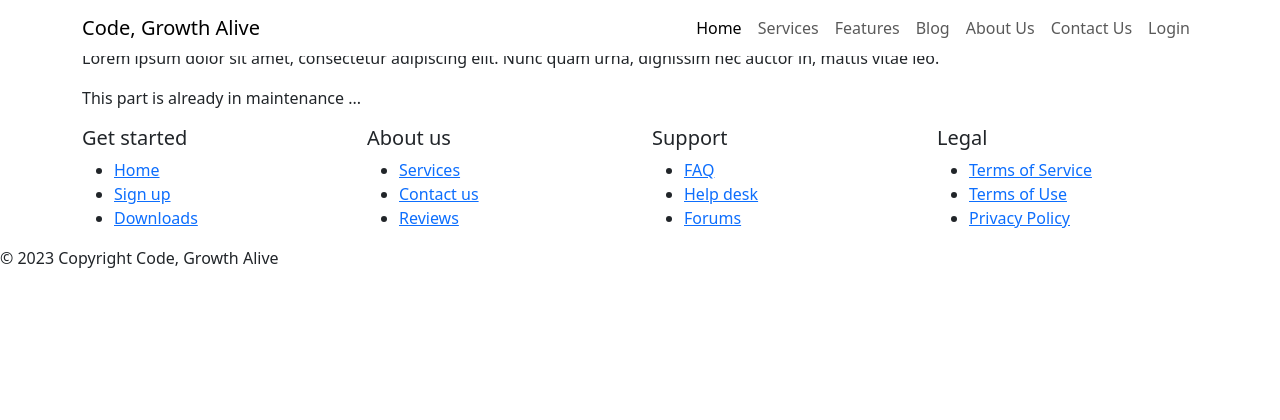
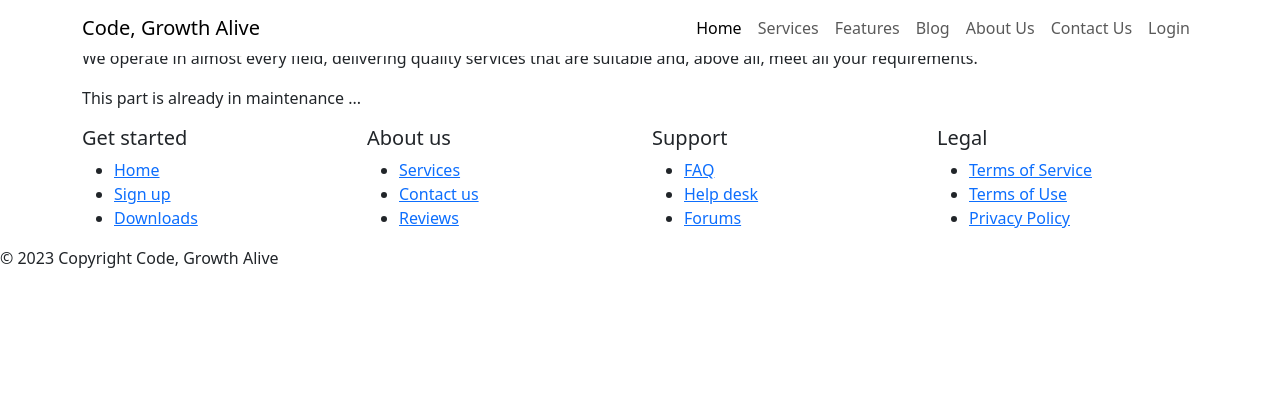
Before and after one commit to DestinBir/Code_Growth_Alive_old_version, a Django app: page /services in a window 1280 px wide. Shown: the top 420 px of the page. Run offline with Django 5.2, Linux system fonts and the light colour scheme; data that the repository does not hold is empty; some libraries are stand-ins or nearby versions.

Commit message:
services

```diff
--- a/general/templates/general/base.html
+++ b/general/templates/general/base.html
@@ -111,11 +111,11 @@
                 <ul class="navbar-nav ms-auto">
                     <li class="nav-item"><a class="nav-link active" href="{% url 'home' %}">Home</a></li>
                     <li class="nav-item"><a class="nav-link" href="{% url 'services' %}">Services</a></li>
-                    <li class="nav-item"><a class="nav-link" href="features.html">Features</a></li>
-                    <li class="nav-item"><a class="nav-link" href="blog-post-list.html">Blog</a></li>
-                    <li class="nav-item"><a class="nav-link" href="about-us.html">About Us</a></li>
-                    <li class="nav-item"><a class="nav-link" href="contact-us.html">Contact Us</a></li>
-                    <li class="nav-item"><a class="nav-link" href="login.html">Login</a></li>
+                    <li class="nav-item"><a class="nav-link" href="">Features</a></li>
+                    <li class="nav-item"><a class="nav-link" href="">Blog</a></li>
+                    <li class="nav-item"><a class="nav-link" href="">About Us</a></li>
+                    <li class="nav-item"><a class="nav-link" href="">Contact Us</a></li>
+                    <li class="nav-item"><a class="nav-link" href="">Login</a></li>
                 </ul>
             </div>
         </div>
@@ -164,10 +164,10 @@
             <p>© 2023 Copyright Code, Growth Alive</p>
         </div>
     </footer><!-- End: Footer Dark -->
-    <script src="assets/bootstrap/js/bootstrap.min.js"></script>
-    <script src="assets/js/baguetteBox.min.js"></script>
-    <script src="assets/js/vanilla-zoom.js"></script>
-    <script src="assets/js/theme.js"></script>
+    <script src="{% static 'bootstrap/js/bootstrap.min.js' %}"></script>
+    <script src="{% static 'js/baguetteBox.min.js' %}"></script>
+    <script src="{% static 'js/vanilla-zoom.js' %}"></script>
+    <script src="{% static 'js/theme.js' %}"></script>
 </body>
 
 </html>
--- a/general/templates/general/home.html
+++ b/general/templates/general/home.html
@@ -33,7 +33,7 @@
         <div class="container">
             <div class="block-heading">
                 <h2 class="text-info">Areas</h2>
-                <p>Lorem ipsum dolor sit amet, consectetur adipiscing elit. Nunc quam urna, dignissim nec auctor in, mattis vitae leo.</p>
+                <p>Today, we operate in various fields ranging from graphic design to agro-transformation. Here are some of our departments:</p>
             </div>
             <div class="row justify-content-center">
                 <div class="col-md-5 feature-box"><i class="icon-star icon"></i>
@@ -59,7 +59,7 @@
         <div class="container">
             <div class="block-heading">
                 <h2 class="text-info">Gallery</h2>
-                <p>Lorem ipsum dolor sit amet, consectetur adipiscing elit. Nunc quam urna, dignissim nec auctor in, mattis vitae leo.</p>
+                <p>See for yourself how seeing you happy brings joy and continues to bring happiness to us. With a team driven by joy, love, sharing, and the pleasure of growing together.</p>
             </div>
             <div class="carousel slide" data-bs-ride="carousel" id="carousel-1">
                 <div class="carousel-inner">
--- a/general/templates/general/services.html
+++ b/general/templates/general/services.html
@@ -10,7 +10,7 @@
         <div class="container">
             <div class="block-heading">
                 <h2 class="text-info">Our Services</h2>
-                <p>Lorem ipsum dolor sit amet, consectetur adipiscing elit. Nunc quam urna, dignissim nec auctor in, mattis vitae leo.</p>
+                <p>We operate in almost every field, delivering quality services that are suitable and, above all, meet all your requirements.</p>
             </div>
             <div class="row">
                 {% for service in services %}
--- a/static/css/Montserrat.css
+++ b/static/css/Montserrat.css
@@ -1,6 +1,6 @@
 @font-face {
 	font-family: 'Montserrat';
-	src: url(../../assets/fonts/JTUQjIg1_i6t8kCHKm459WxRxC7mw9c.woff2?h=600a0e384a92f6539abd34d3cd55d574) format('woff2');
+	src: url(../../static/fonts/JTUQjIg1_i6t8kCHKm459WxRxC7mw9c.woff2?h=600a0e384a92f6539abd34d3cd55d574) format('woff2');
 	font-weight: 400;
 	font-style: italic;
 	font-display: swap;
@@ -9,7 +9,7 @@
 
 @font-face {
 	font-family: 'Montserrat';
-	src: url(../../assets/fonts/JTUQjIg1_i6t8kCHKm459WxRzS7mw9c.woff2?h=600a0e384a92f6539abd34d3cd55d574) format('woff2');
+	src: url(../../static/fonts/JTUQjIg1_i6t8kCHKm459WxRzS7mw9c.woff2?h=600a0e384a92f6539abd34d3cd55d574) format('woff2');
 	font-weight: 400;
 	font-style: italic;
 	font-display: swap;
@@ -18,7 +18,7 @@
 
 @font-face {
 	font-family: 'Montserrat';
-	src: url(../../assets/fonts/JTUQjIg1_i6t8kCHKm459WxRxi7mw9c.woff2?h=600a0e384a92f6539abd34d3cd55d574) format('woff2');
+	src: url(../../static/fonts/JTUQjIg1_i6t8kCHKm459WxRxi7mw9c.woff2?h=600a0e384a92f6539abd34d3cd55d574) format('woff2');
 	font-weight: 400;
 	font-style: italic;
 	font-display: swap;
@@ -27,7 +27,7 @@
 
 @font-face {
 	font-family: 'Montserrat';
-	src: url(../../assets/fonts/JTUQjIg1_i6t8kCHKm459WxRxy7mw9c.woff2?h=600a0e384a92f6539abd34d3cd55d574) format('woff2');
+	src: url(../../static/fonts/JTUQjIg1_i6t8kCHKm459WxRxy7mw9c.woff2?h=600a0e384a92f6539abd34d3cd55d574) format('woff2');
 	font-weight: 400;
 	font-style: italic;
 	font-display: swap;
@@ -36,7 +36,7 @@
 
 @font-face {
 	font-family: 'Montserrat';
-	src: url(../../assets/fonts/JTUQjIg1_i6t8kCHKm459WxRyS7m.woff2?h=600a0e384a92f6539abd34d3cd55d574) format('woff2');
+	src: url(../../static/fonts/JTUQjIg1_i6t8kCHKm459WxRyS7m.woff2?h=600a0e384a92f6539abd34d3cd55d574) format('woff2');
 	font-weight: 400;
 	font-style: italic;
 	font-display: swap;
@@ -45,7 +45,7 @@
 
 @font-face {
 	font-family: 'Montserrat';
-	src: url(../../assets/fonts/JTUQjIg1_i6t8kCHKm459WxRxC7mw9c.woff2?h=600a0e384a92f6539abd34d3cd55d574) format('woff2');
+	src: url(../../static/fonts/JTUQjIg1_i6t8kCHKm459WxRxC7mw9c.woff2?h=600a0e384a92f6539abd34d3cd55d574) format('woff2');
 	font-weight: 600;
 	font-style: italic;
 	font-display: swap;
@@ -54,7 +54,7 @@
 
 @font-face {
 	font-family: 'Montserrat';
-	src: url(../../assets/fonts/JTUQjIg1_i6t8kCHKm459WxRzS7mw9c.woff2?h=600a0e384a92f6539abd34d3cd55d574) format('woff2');
+	src: url(../../static/fonts/JTUQjIg1_i6t8kCHKm459WxRzS7mw9c.woff2?h=600a0e384a92f6539abd34d3cd55d574) format('woff2');
 	font-weight: 600;
 	font-style: italic;
 	font-display: swap;
@@ -63,7 +63,7 @@
 
 @font-face {
 	font-family: 'Montserrat';
-	src: url(../../assets/fonts/JTUQjIg1_i6t8kCHKm459WxRxi7mw9c.woff2?h=600a0e384a92f6539abd34d3cd55d574) format('woff2');
+	src: url(../../static/fonts/JTUQjIg1_i6t8kCHKm459WxRxi7mw9c.woff2?h=600a0e384a92f6539abd34d3cd55d574) format('woff2');
 	font-weight: 600;
 	font-style: italic;
 	font-display: swap;
@@ -72,7 +72,7 @@
 
 @font-face {
 	font-family: 'Montserrat';
-	src: url(../../assets/fonts/JTUQjIg1_i6t8kCHKm459WxRxy7mw9c.woff2?h=600a0e384a92f6539abd34d3cd55d574) format('woff2');
+	src: url(../../static/fonts/JTUQjIg1_i6t8kCHKm459WxRxy7mw9c.woff2?h=600a0e384a92f6539abd34d3cd55d574) format('woff2');
 	font-weight: 600;
 	font-style: italic;
 	font-display: swap;
@@ -81,7 +81,7 @@
 
 @font-face {
 	font-family: 'Montserrat';
-	src: url(../../assets/fonts/JTUQjIg1_i6t8kCHKm459WxRyS7m.woff2?h=600a0e384a92f6539abd34d3cd55d574) format('woff2');
+	src: url(../../static/fonts/JTUQjIg1_i6t8kCHKm459WxRyS7m.woff2?h=600a0e384a92f6539abd34d3cd55d574) format('woff2');
 	font-weight: 600;
 	font-style: italic;
 	font-display: swap;
@@ -90,7 +90,7 @@
 
 @font-face {
 	font-family: 'Montserrat';
-	src: url(../../assets/fonts/JTUQjIg1_i6t8kCHKm459WxRxC7mw9c.woff2?h=600a0e384a92f6539abd34d3cd55d574) format('woff2');
+	src: url(../../static/fonts/JTUQjIg1_i6t8kCHKm459WxRxC7mw9c.woff2?h=600a0e384a92f6539abd34d3cd55d574) format('woff2');
 	font-weight: 700;
 	font-style: italic;
 	font-display: swap;
@@ -99,7 +99,7 @@
 
 @font-face {
 	font-family: 'Montserrat';
-	src: url(../../assets/fonts/JTUQjIg1_i6t8kCHKm459WxRzS7mw9c.woff2?h=600a0e384a92f6539abd34d3cd55d574) format('woff2');
+	src: url(../../static/fonts/JTUQjIg1_i6t8kCHKm459WxRzS7mw9c.woff2?h=600a0e384a92f6539abd34d3cd55d574) format('woff2');
 	font-weight: 700;
 	font-style: italic;
 	font-display: swap;
@@ -108,7 +108,7 @@
 
 @font-face {
 	font-family: 'Montserrat';
-	src: url(../../assets/fonts/JTUQjIg1_i6t8kCHKm459WxRxi7mw9c.woff2?h=600a0e384a92f6539abd34d3cd55d574) format('woff2');
+	src: url(../../static/fonts/JTUQjIg1_i6t8kCHKm459WxRxi7mw9c.woff2?h=600a0e384a92f6539abd34d3cd55d574) format('woff2');
 	font-weight: 700;
 	font-style: italic;
 	font-display: swap;
@@ -117,7 +117,7 @@
 
 @font-face {
 	font-family: 'Montserrat';
-	src: url(../../assets/fonts/JTUQjIg1_i6t8kCHKm459WxRxy7mw9c.woff2?h=600a0e384a92f6539abd34d3cd55d574) format('woff2');
+	src: url(../../static/fonts/JTUQjIg1_i6t8kCHKm459WxRxy7mw9c.woff2?h=600a0e384a92f6539abd34d3cd55d574) format('woff2');
 	font-weight: 700;
 	font-style: italic;
 	font-display: swap;
@@ -126,7 +126,7 @@
 
 @font-face {
 	font-family: 'Montserrat';
-	src: url(../../assets/fonts/JTUQjIg1_i6t8kCHKm459WxRyS7m.woff2?h=600a0e384a92f6539abd34d3cd55d574) format('woff2');
+	src: url(../../static/fonts/JTUQjIg1_i6t8kCHKm459WxRyS7m.woff2?h=600a0e384a92f6539abd34d3cd55d574) format('woff2');
 	font-weight: 700;
 	font-style: italic;
 	font-display: swap;
@@ -135,7 +135,7 @@
 
 @font-face {
 	font-family: 'Montserrat';
-	src: url(../../assets/fonts/JTUSjIg1_i6t8kCHKm459WRhyzbi.woff2?h=600a0e384a92f6539abd34d3cd55d574) format('woff2');
+	src: url(../../static/fonts/JTUSjIg1_i6t8kCHKm459WRhyzbi.woff2?h=600a0e384a92f6539abd34d3cd55d574) format('woff2');
 	font-weight: 400;
 	font-style: normal;
 	font-display: swap;
@@ -144,7 +144,7 @@
 
 @font-face {
 	font-family: 'Montserrat';
-	src: url(../../assets/fonts/JTUSjIg1_i6t8kCHKm459W1hyzbi.woff2?h=600a0e384a92f6539abd34d3cd55d574) format('woff2');
+	src: url(../../static/fonts/JTUSjIg1_i6t8kCHKm459W1hyzbi.woff2?h=600a0e384a92f6539abd34d3cd55d574) format('woff2');
 	font-weight: 400;
 	font-style: normal;
 	font-display: swap;
@@ -153,7 +153,7 @@
 
 @font-face {
 	font-family: 'Montserrat';
-	src: url(../../assets/fonts/JTUSjIg1_i6t8kCHKm459WZhyzbi.woff2?h=600a0e384a92f6539abd34d3cd55d574) format('woff2');
+	src: url(../../static/fonts/JTUSjIg1_i6t8kCHKm459WZhyzbi.woff2?h=600a0e384a92f6539abd34d3cd55d574) format('woff2');
 	font-weight: 400;
 	font-style: normal;
 	font-display: swap;
@@ -162,7 +162,7 @@
 
 @font-face {
 	font-family: 'Montserrat';
-	src: url(../../assets/fonts/JTUSjIg1_i6t8kCHKm459Wdhyzbi.woff2?h=600a0e384a92f6539abd34d3cd55d574) format('woff2');
+	src: url(../../static/fonts/JTUSjIg1_i6t8kCHKm459Wdhyzbi.woff2?h=600a0e384a92f6539abd34d3cd55d574) format('woff2');
 	font-weight: 400;
 	font-style: normal;
 	font-display: swap;
@@ -171,7 +171,7 @@
 
 @font-face {
 	font-family: 'Montserrat';
-	src: url(../../assets/fonts/JTUSjIg1_i6t8kCHKm459Wlhyw.woff2?h=600a0e384a92f6539abd34d3cd55d574) format('woff2');
+	src: url(../../static/fonts/JTUSjIg1_i6t8kCHKm459Wlhyw.woff2?h=600a0e384a92f6539abd34d3cd55d574) format('woff2');
 	font-weight: 400;
 	font-style: normal;
 	font-display: swap;
@@ -180,7 +180,7 @@
 
 @font-face {
 	font-family: 'Montserrat';
-	src: url(../../assets/fonts/JTUSjIg1_i6t8kCHKm459WRhyzbi.woff2?h=600a0e384a92f6539abd34d3cd55d574) format('woff2');
+	src: url(../../static/fonts/JTUSjIg1_i6t8kCHKm459WRhyzbi.woff2?h=600a0e384a92f6539abd34d3cd55d574) format('woff2');
 	font-weight: 600;
 	font-style: normal;
 	font-display: swap;
@@ -189,7 +189,7 @@
 
 @font-face {
 	font-family: 'Montserrat';
-	src: url(../../assets/fonts/JTUSjIg1_i6t8kCHKm459W1hyzbi.woff2?h=600a0e384a92f6539abd34d3cd55d574) format('woff2');
+	src: url(../../static/fonts/JTUSjIg1_i6t8kCHKm459W1hyzbi.woff2?h=600a0e384a92f6539abd34d3cd55d574) format('woff2');
 	font-weight: 600;
 	font-style: normal;
 	font-display: swap;
@@ -198,7 +198,7 @@
 
 @font-face {
 	font-family: 'Montserrat';
-	src: url(../../assets/fonts/JTUSjIg1_i6t8kCHKm459WZhyzbi.woff2?h=600a0e384a92f6539abd34d3cd55d574) format('woff2');
+	src: url(../../static/fonts/JTUSjIg1_i6t8kCHKm459WZhyzbi.woff2?h=600a0e384a92f6539abd34d3cd55d574) format('woff2');
 	font-weight: 600;
 	font-style: normal;
 	font-display: swap;
@@ -207,7 +207,7 @@
 
 @font-face {
 	font-family: 'Montserrat';
-	src: url(../../assets/fonts/JTUSjIg1_i6t8kCHKm459Wdhyzbi.woff2?h=600a0e384a92f6539abd34d3cd55d574) format('woff2');
+	src: url(../../static/fonts/JTUSjIg1_i6t8kCHKm459Wdhyzbi.woff2?h=600a0e384a92f6539abd34d3cd55d574) format('woff2');
 	font-weight: 600;
 	font-style: normal;
 	font-display: swap;
@@ -216,7 +216,7 @@
 
 @font-face {
 	font-family: 'Montserrat';
-	src: url(../../assets/fonts/JTUSjIg1_i6t8kCHKm459Wlhyw.woff2?h=600a0e384a92f6539abd34d3cd55d574) format('woff2');
+	src: url(../../static/fonts/JTUSjIg1_i6t8kCHKm459Wlhyw.woff2?h=600a0e384a92f6539abd34d3cd55d574) format('woff2');
 	font-weight: 600;
 	font-style: normal;
 	font-display: swap;
@@ -225,7 +225,7 @@
 
 @font-face {
 	font-family: 'Montserrat';
-	src: url(../../assets/fonts/JTUSjIg1_i6t8kCHKm459WRhyzbi.woff2?h=600a0e384a92f6539abd34d3cd55d574) format('woff2');
+	src: url(../../static/fonts/JTUSjIg1_i6t8kCHKm459WRhyzbi.woff2?h=600a0e384a92f6539abd34d3cd55d574) format('woff2');
 	font-weight: 700;
 	font-style: normal;
 	font-display: swap;
@@ -234,7 +234,7 @@
 
 @font-face {
 	font-family: 'Montserrat';
-	src: url(../../assets/fonts/JTUSjIg1_i6t8kCHKm459W1hyzbi.woff2?h=600a0e384a92f6539abd34d3cd55d574) format('woff2');
+	src: url(../../static/fonts/JTUSjIg1_i6t8kCHKm459W1hyzbi.woff2?h=600a0e384a92f6539abd34d3cd55d574) format('woff2');
 	font-weight: 700;
 	font-style: normal;
 	font-display: swap;
@@ -243,7 +243,7 @@
 
 @font-face {
 	font-family: 'Montserrat';
-	src: url(../../assets/fonts/JTUSjIg1_i6t8kCHKm459WZhyzbi.woff2?h=600a0e384a92f6539abd34d3cd55d574) format('woff2');
+	src: url(../../static/fonts/JTUSjIg1_i6t8kCHKm459WZhyzbi.woff2?h=600a0e384a92f6539abd34d3cd55d574) format('woff2');
 	font-weight: 700;
 	font-style: normal;
 	font-display: swap;
@@ -252,7 +252,7 @@
 
 @font-face {
 	font-family: 'Montserrat';
-	src: url(../../assets/fonts/JTUSjIg1_i6t8kCHKm459Wdhyzbi.woff2?h=600a0e384a92f6539abd34d3cd55d574) format('woff2');
+	src: url(../../static/fonts/JTUSjIg1_i6t8kCHKm459Wdhyzbi.woff2?h=600a0e384a92f6539abd34d3cd55d574) format('woff2');
 	font-weight: 700;
 	font-style: normal;
 	font-display: swap;
@@ -261,7 +261,7 @@
 
 @font-face {
 	font-family: 'Montserrat';
-	src: url(../../assets/fonts/JTUSjIg1_i6t8kCHKm459Wlhyw.woff2?h=600a0e384a92f6539abd34d3cd55d574) format('woff2');
+	src: url(../../static/fonts/JTUSjIg1_i6t8kCHKm459Wlhyw.woff2?h=600a0e384a92f6539abd34d3cd55d574) format('woff2');
 	font-weight: 700;
 	font-style: normal;
 	font-display: swap;
```
